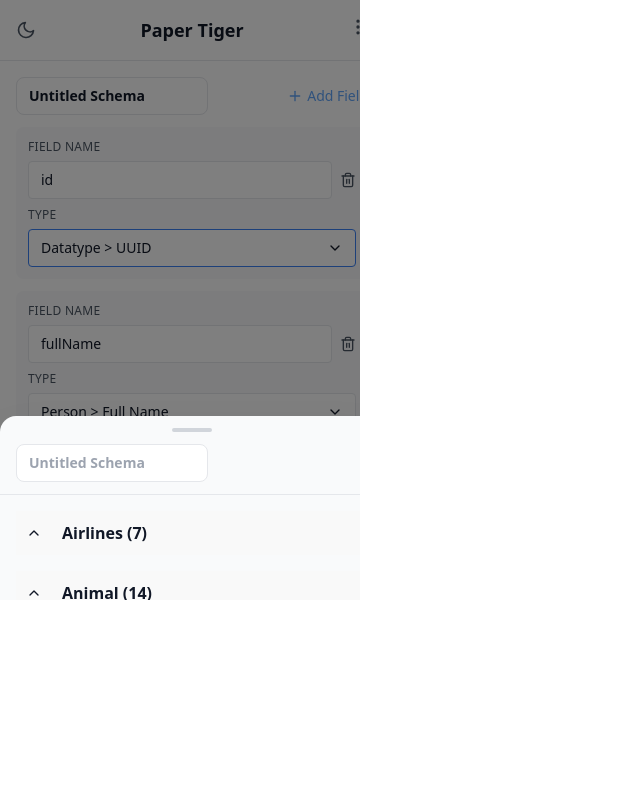
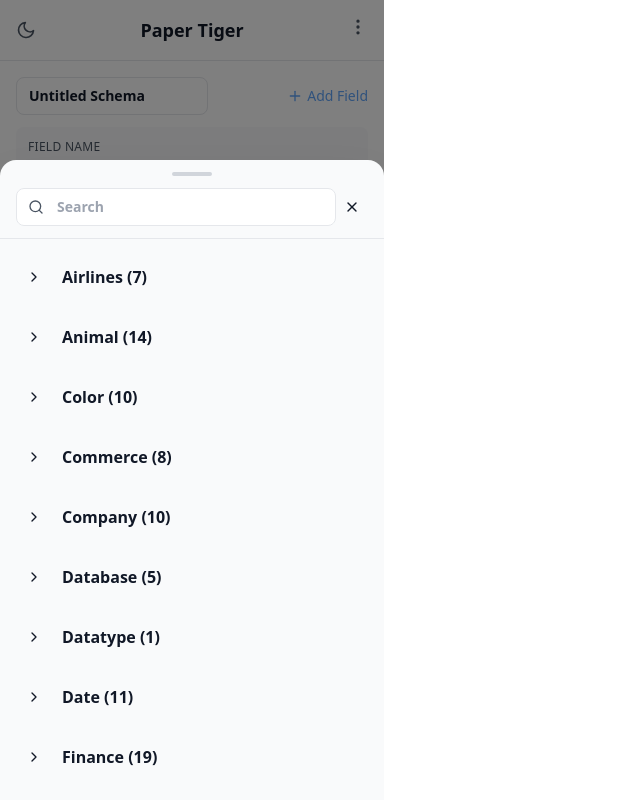
Before and after one commit to Santhoshlm10/Seed, a React (Vite) app: page / in a window 1280 px wide. Both pictures are taken after a click on the button "Datatype > UUID". Shown: the whole page, without its empty margins (0-640 px from the left). Built offline with nearby package versions, Linux system fonts and the light colour scheme.

Commit message:
UI updates

```diff
--- a/index.html
+++ b/index.html
@@ -5,7 +5,7 @@
   <meta charset="UTF-8" />
   <link rel="icon" type="image/svg+xml" href="/logo.svg" />
   <meta name="viewport" content="width=device-width, initial-scale=1.0" />
-  <title>Vite + React Chrome Extension Starter</title>
+  <title>Paper Tiger</title>
 </head>
 
 <body>
--- a/src/App.css
+++ /dev/null
@@ -1,41 +0,0 @@
-#root {
-  max-width: 1280px;
-  margin: 0 auto;
-  padding: 2rem;
-  text-align: center;
-}
-
-.logo {
-  height: 6em;
-  padding: 1.5em;
-  will-change: filter;
-}
-.logo:hover {
-  filter: drop-shadow(0 0 2em #646cffaa);
-}
-.logo.react:hover {
-  filter: drop-shadow(0 0 2em #61dafbaa);
-}
-
-@keyframes logo-spin {
-  from {
-    transform: rotate(0deg);
-  }
-  to {
-    transform: rotate(360deg);
-  }
-}
-
-@media (prefers-reduced-motion: no-preference) {
-  a:nth-of-type(2) .logo {
-    animation: logo-spin infinite 20s linear;
-  }
-}
-
-.card {
-  padding: 2em;
-}
-
-.read-the-docs {
-  color: #888;
-}
--- a/src/components/bottomsheet/index.tsx
+++ b/src/components/bottomsheet/index.tsx
@@ -2,28 +2,54 @@
 import { useTheme } from "../../ThemeProvider";
 import Accordion from "../ui/Accordion";
 import data from "./../../resources/data.json";
-import { DataSource, Parameter } from "../../models/Playground";
-import { FileIcon } from "../ui/Icons";
+import { DataSource, Group, Parameter } from "../../models/Playground";
+import { CrossIcon, FileIcon } from "../ui/Icons";
 
-interface IBottomSheet{
+interface IBottomSheet {
   closeBottomSheet: () => void;
-    selectType: (data:any,type:any) => void;
+  selectType: (data: any, type: any) => void;
 }
 
-function BottomSheet({closeBottomSheet}:IBottomSheet){
+function BottomSheet({ closeBottomSheet }: IBottomSheet) {
   const { theme, isDarkMode } = useTheme();
-  const {  bgSecondary, borderColor, textPrimary,inputBg } = theme;
+  const { bgSecondary, borderColor, textPrimary, inputBg, textSecondary,hoverBg } = theme;
 
   const [dataSrc, setDataSrc] = React.useState<DataSource>(data as any);
 
 
-  const [searchValue,setSearchValue] = useState<string>("");
+  const [searchValue, setSearchValue] = useState<string>("");
   const returnTitle = useCallback(
     (item: string) => {
       return `${item} (${dataSrc[item]["groupValue"].length})`;
     },
     [dataSrc]
   );
+
+  function searchJSON(data: DataSource, searchKey: string) {
+    const lowerCaseSearchKey = searchKey.toLowerCase();
+    const result: { [key: string]: Group } = {};
+    for (const [groupName, group] of Object.entries(data)) {
+      const filteredGroupValue = (group as Group).groupValue.filter(
+        (item: Parameter) => {
+          const parameterNameMatch = item.parameterName
+            .toLowerCase()
+            .includes(lowerCaseSearchKey);
+          const searchQueryMatch = item.searchQueries.some((query: string) =>
+            query.toLowerCase().includes(lowerCaseSearchKey)
+          );
+          return parameterNameMatch || searchQueryMatch;
+        }
+      );
+      if (filteredGroupValue.length > 0) {
+        result[groupName] = {
+          ...(typeof group === "object" ? group : {}),
+          groupValue: filteredGroupValue,
+          groupName: groupName,
+        };
+      }
+    }
+    return result;
+  }
 
   const renderOptions = useCallback(
     (item: string) => {
@@ -56,34 +82,60 @@
     [dataSrc]
   );
 
+  const handleSearch = useCallback((e: React.ChangeEvent<HTMLInputElement>) => {
+    let text = e.target.value;
+    let filter = searchJSON(data as any, text);
+    setDataSrc(filter)
+    setSearchValue(text);
+  }, [searchJSON]);
+
 
   return (
     <>
-          {/* Backdrop */}
       <div
         className="absolute inset-0 bg-black bg-opacity-50 z-40"
         onClick={closeBottomSheet}
       ></div>
 
-          {/* Bottom Sheet Content */}
-          <div className={`absolute bottom-0 left-0 right-0 ${bgSecondary} rounded-t-2xl z-50 max-h-96 overflow-hidden flex flex-col shadow-2xl`}>
-            {/* Handle */}
+      <div className={`absolute bottom-0 left-0 right-0 ${bgSecondary} rounded-t-2xl z-50 h-[40rem] overflow-hidden flex flex-col shadow-2xl`}>
         <div className="flex justify-center py-3">
           <div className={`w-10 h-1 ${isDarkMode ? 'bg-slate-600' : 'bg-gray-300'} rounded-full`}></div>
         </div>
 
-            {/* Header */}
-            <div className={`px-4 pb-3 border-b ${borderColor}`}>
+        <div className={`px-4 pb-3 border-b flex flex-row items-center justify-between ${borderColor}`}>
+          <div className="relative w-80">
+            <span className="absolute inset-y-0 left-3 flex items-center pointer-events-none">
+              <svg
+                width="16"
+                height="16"
+                viewBox="0 0 24 24"
+                fill="none"
+                stroke="currentColor"
+                strokeWidth="2"
+                strokeLinecap="round"
+                strokeLinejoin="round"
+                className={textSecondary}
+              >
+                <circle cx="11" cy="11" r="8" />
+                <line x1="21" y1="21" x2="16.65" y2="16.65" />
+              </svg>
+            </span>
+
             <input
               type="text"
               value={searchValue}
-              onChange={(e) => setSearchValue(e.target.value)}
-              className={`w-48 ${inputBg} border ${borderColor} rounded-lg px-3 py-2 text-sm font-semibold ${textPrimary} focus:outline-none focus:border-blue-500`}
-              placeholder="Untitled Schema"
+              onChange={handleSearch}
+              className={`w-full ${inputBg} border ${borderColor} rounded-lg pl-10 pr-3 py-2 text-sm font-semibold ${textPrimary} focus:outline-none focus:border-blue-500`}
+              placeholder="Search"
             />
           </div>
+          <div className={`w-8 h-8 flex items-center justify-center cursor-pointer rounded-full hover:${hoverBg} transition-colors`}>
+            <CrossIcon />
+          </div>
 
-            {/* Options List */}
+        </div>
+
+
         <div className="flex-1 overflow-y-auto p-4 space-y-4">
           {dataSrc &&
             Object.keys(dataSrc).map((item, index) => {
--- a/src/components/ui/Accordion.tsx
+++ b/src/components/ui/Accordion.tsx
@@ -1,5 +1,5 @@
 import { useState } from "react";
-import { ChevronDown, ChevronUp } from "./Icons";
+import { ChevronDown, ChevronRight } from "./Icons";
 
 /**
  * There was no such component like accordion from Radix UI
@@ -21,14 +21,14 @@
   return (
     <div className={"mb-2"}>
       <div
-        className="flex items-center p-[10px] gap-[10px] cursor-pointer bg-[#f9f9f9]"
+        className="flex items-center p-[10px] gap-[10px] cursor-pointer"
         onClick={toggleAccordion}
       >
         <span className="mr-[10px] flex items-center">
           {isOpen ? (
             <ChevronDown />
           ) : (
-            <ChevronUp />
+            <ChevronRight />
           )}
         </span>
         <span className={"font-semibold"}>{title}</span>
--- a/src/components/ui/Icons.tsx
+++ b/src/components/ui/Icons.tsx
@@ -41,7 +41,7 @@
   </svg>
 );
 
-const ChevronUp = () => (
+const ChevronRight = () => (
   <svg
     width="16"
     height="16"
@@ -52,9 +52,10 @@
     strokeLinecap="round"
     strokeLinejoin="round"
   >
-    <polyline points="18 15 12 9 6 15"></polyline>
+    <polyline points="9 6 15 12 9 18"></polyline>
   </svg>
 );
+
 
 const ChevronDown = () => (
   <svg
@@ -105,4 +106,6 @@
 
 
 
-export { MoreVertical, Moon, Plus, Sun, Trash2,ChevronUp,ChevronDown,CrossIcon,FileIcon }
+
+
+export { MoreVertical, Moon, Plus, Sun, Trash2,ChevronRight,ChevronDown,CrossIcon,FileIcon }
--- a/src/index.css
+++ b/src/index.css
@@ -5,8 +5,6 @@
 html, body {
   margin: 0;
   padding: 0;
-  width: 360px;
-  height: 600px;
   overflow: hidden;
   box-sizing: border-box;
 }
```
Lines whose indentation alone changed are shown as unchanged.
